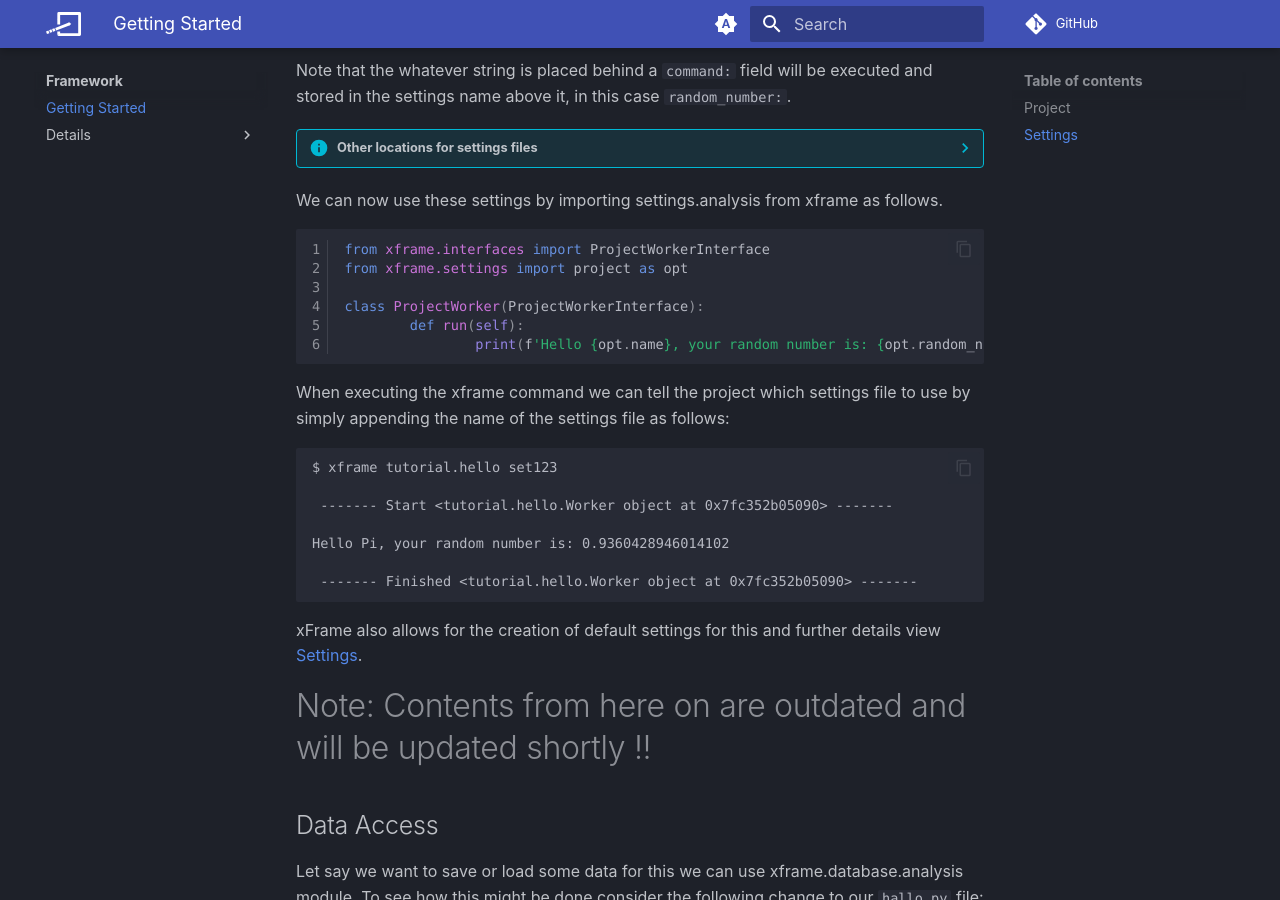
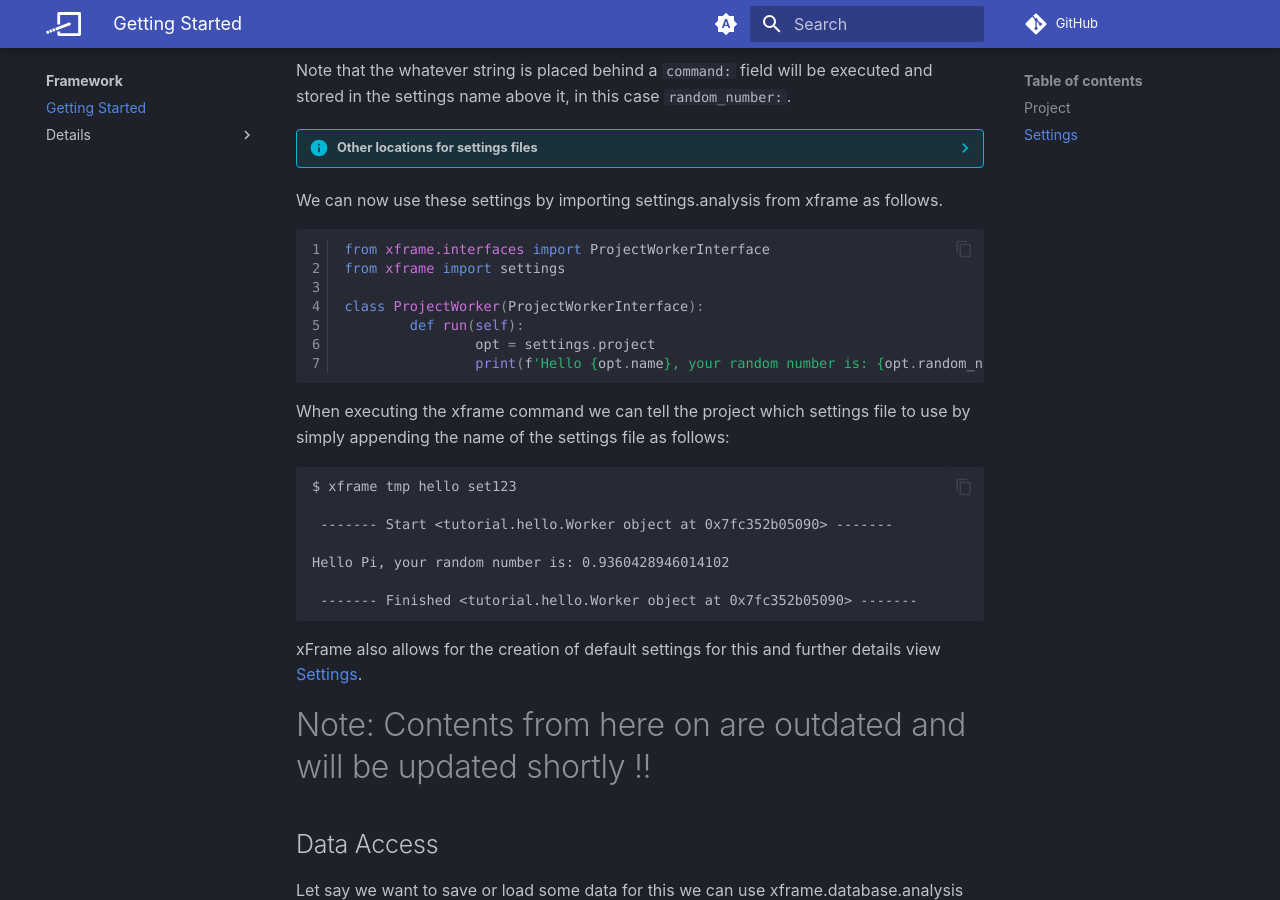
Before and after one commit to European-XFEL/xFrame, an MkDocs documentation site: the page built from docs/framework/getting_started.md, in a window 1280 px wide and 900 px high, scrolled down 1401 px. Built offline with MkDocs 1.6.1 and Material for MkDocs 9.7.7, drawn with Linux system fonts in a browser that asks for light colours; comment, search, counter and statistics services are not loaded.

Commit message:
fixed. no settingsfile caused command chaning to break

````diff
--- a/docs/framework/getting_started.md
+++ b/docs/framework/getting_started.md
@@ -61,16 +61,17 @@ We can now use these settings by importing settings.analysis from xframe as foll
 
 ```py linenums="1"
 from xframe.interfaces import ProjectWorkerInterface
-from xframe.settings import project as opt
+from xframe import settings
 
 class ProjectWorker(ProjectWorkerInterface):
 	def run(self):
+		opt = settings.project
 		print(f'Hello {opt.name}, your random number is: {opt.random_number}')
 ```
 
 When executing the xframe command we can tell the project which settings file to use by simply appending the name of the settings file as follows:
 
-	$ xframe tutorial.hello set123
+	$ xframe tmp hello set123
 
 	 ------- Start <tutorial.hello.Worker object at 0x7fc352b05090> -------
 
````
Also changed, not shown: 1 other file.
